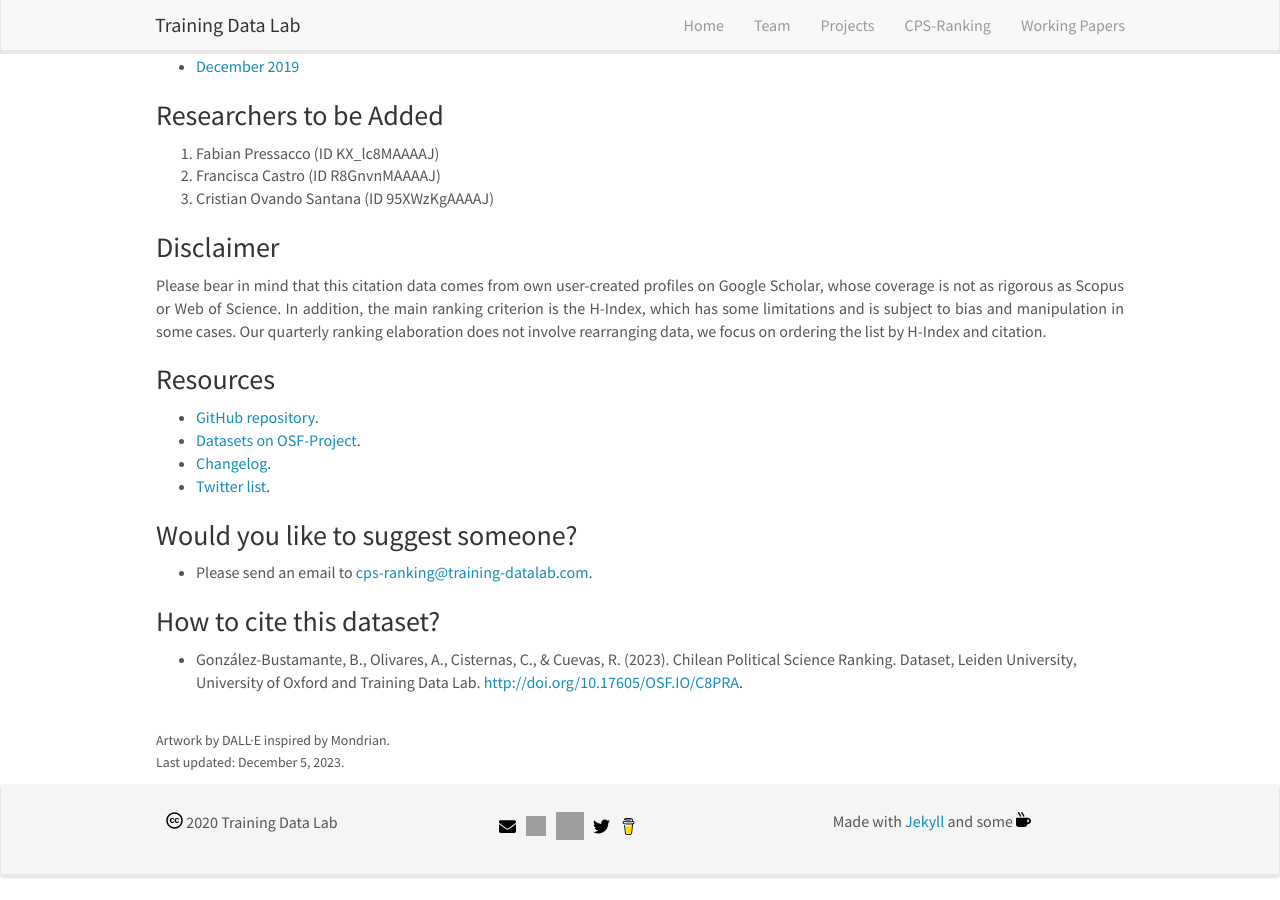
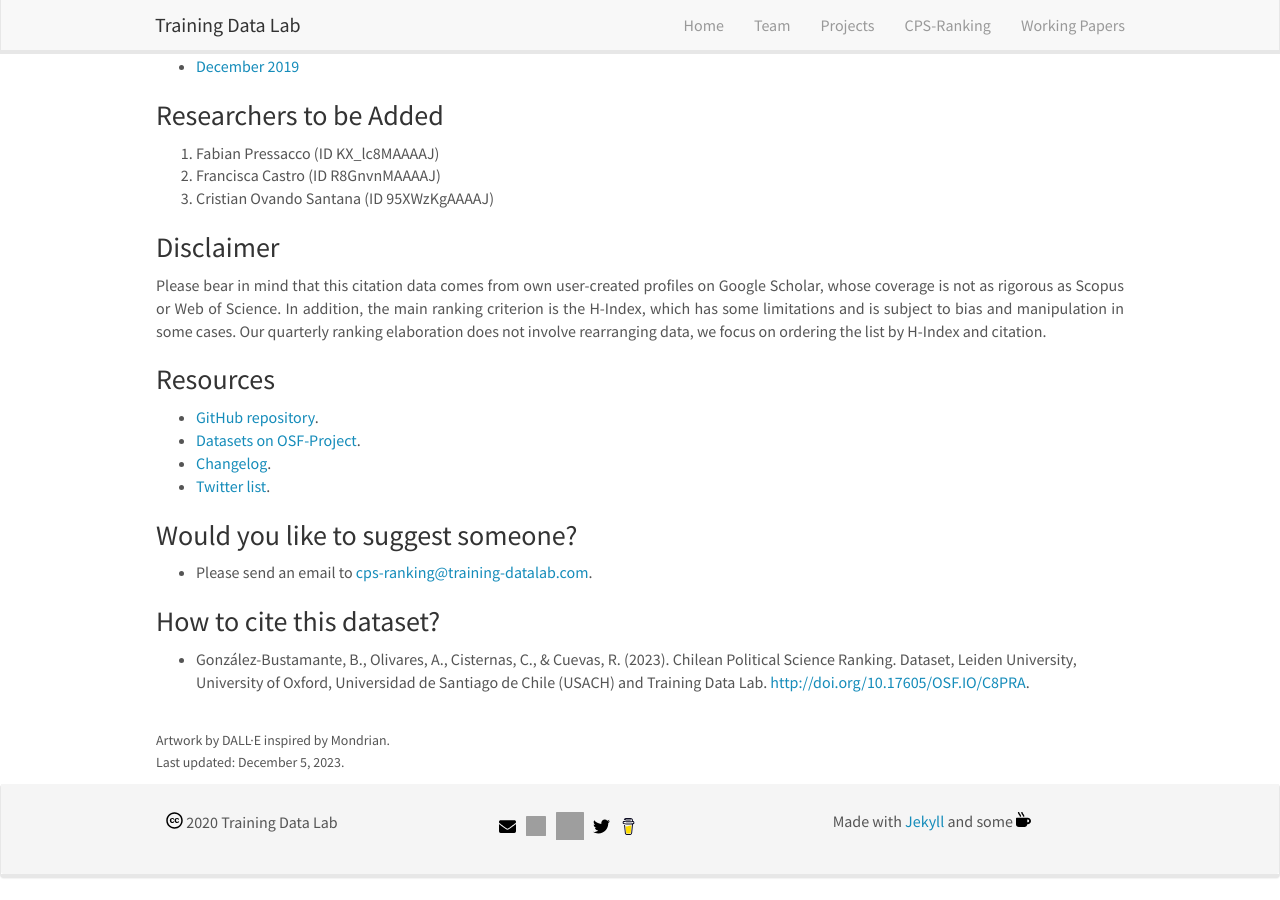
Before and after one commit to training-datalab/old-training-datalab.com, a Jekyll site: the page built from _pages/cps-ranking.md, in a window 1280 px wide and 900 px high, scrolled down 1081 px. Built offline with Jekyll 4.4.1, drawn with Linux system fonts in a browser that asks for light colours; nearby versions of some CDN libraries.

Commit message:
Update cps-ranking.md

```diff
--- a/_pages/cps-ranking.md
+++ b/_pages/cps-ranking.md
@@ -69,7 +69,7 @@
 
 ### How to cite this dataset?
 
-- González-Bustamante, B., Olivares, A., Cisternas, C., & Cuevas, R. (2023). Chilean Political Science Ranking. Dataset, Leiden University, University of Oxford and Training Data Lab. <a href="http://doi.org/10.17605/OSF.IO/C8PRA" target="_blank">http://doi.org/10.17605/OSF.IO/C8PRA</a>.
+- González-Bustamante, B., Olivares, A., Cisternas, C., & Cuevas, R. (2023). Chilean Political Science Ranking. Dataset, Leiden University, University of Oxford, Universidad de Santiago de Chile (USACH) and Training Data Lab. <a href="http://doi.org/10.17605/OSF.IO/C8PRA" target="_blank">http://doi.org/10.17605/OSF.IO/C8PRA</a>.
 
 <br />
 <small>Artwork by DALL·E inspired by Mondrian.</small><br />
```
